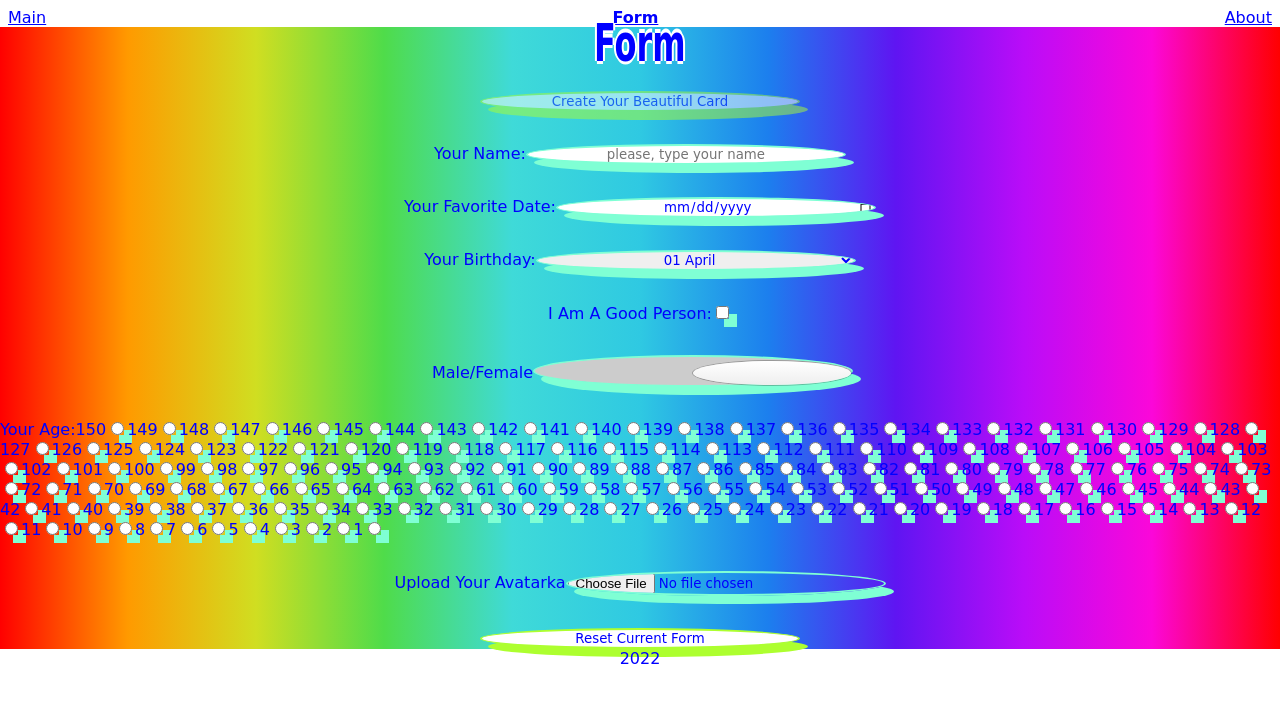
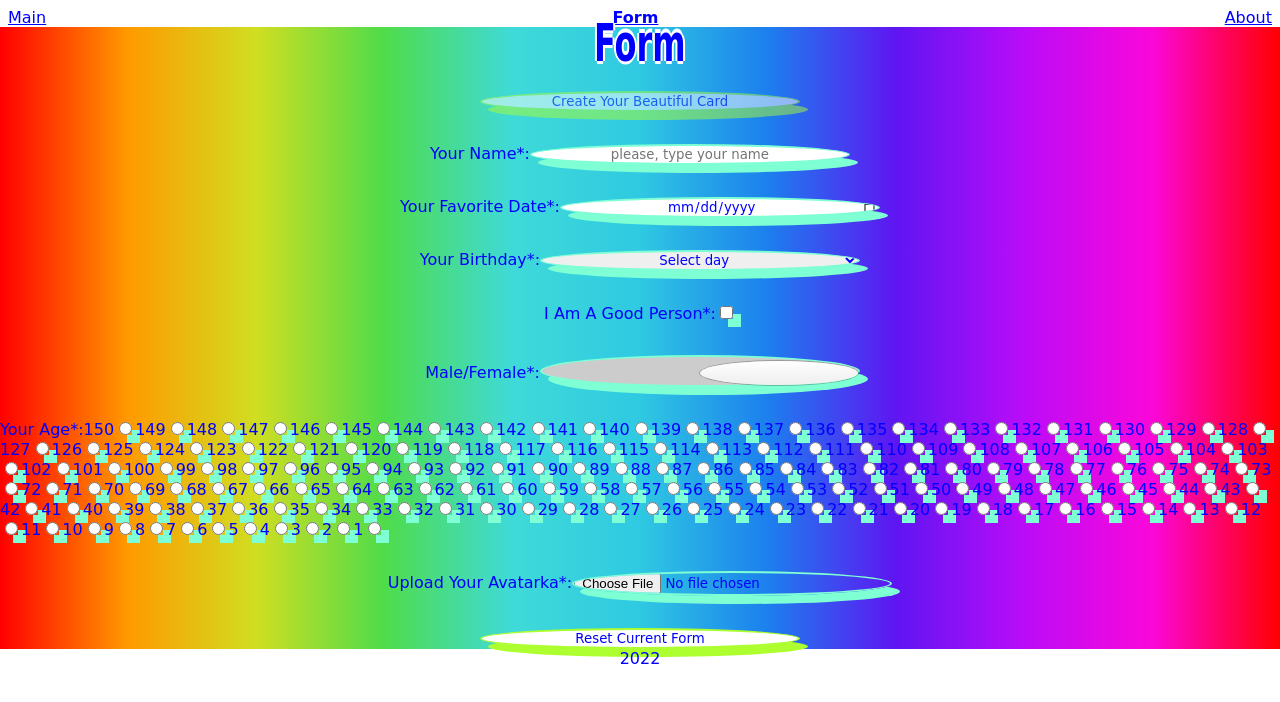
Before and after one commit to AmelianceSkyMusic/amelianceskymusic-REACT2022Q3, a React (Create React App) app in the folder react-02-forms/: page /form in a window 1280 px wide. Shown: the top 702 px of the page. Built offline with nearby package versions, Linux system fonts and the light colour scheme.

Commit message:
feat: add validation to form

```diff
--- a/react-02-forms/src/App/pages/Form.tsx
+++ b/react-02-forms/src/App/pages/Form.tsx
@@ -23,7 +23,6 @@ interface ICard {
 
 interface IFormState {
   isSubmitDisabled: boolean;
-  isFormError: boolean;
   previewImgUrl: string | null;
   errors: { [key: string]: string | null };
   cards: ICard[];
@@ -33,9 +32,27 @@ export class Form extends Component<unknown, IFormState> {
   formRef: React.RefObject<HTMLFormElement>;
   initCard: ICard;
 
+  state: IFormState = {
+    isSubmitDisabled: true,
+    previewImgUrl: null,
+    errors: {
+      name: null,
+      date: null,
+      birthday: null,
+      goodPerson: null,
+      sex: null,
+      age: null,
+      image: null,
+    },
+    cards: [],
+  };
+
   constructor(props: unknown) {
     super(props);
     this.formRef = React.createRef();
+    this.getFieldsDataFromForm = this.getFieldsDataFromForm.bind(this);
+
+    this.validation = this.validation.bind(this);
     this.addCard = this.addCard.bind(this);
     this.handleSubmit = this.handleSubmit.bind(this);
     this.onChangeHandler = this.onChangeHandler.bind(this);
@@ -52,21 +69,100 @@ export class Form extends Component<unknown, IFormState> {
     };
   }
 
-  state: IFormState = {
-    isSubmitDisabled: true,
-    isFormError: false,
-    previewImgUrl: null,
-    errors: {
-      name: null,
-      date: null,
-      birthday: null,
-      goodPerson: null,
-      sex: null,
-      age: null,
-      image: null,
-    },
-    cards: [],
-  };
+  getFieldsDataFromForm(): ICard {
+    const form = this?.formRef?.current as HTMLFormElement;
+    const formData = new FormData(form);
+
+    const name = formData.get('name')?.toString() || null;
+    const date = formData.get('date')?.toString() || null;
+    const birthday = formData.get('birthday')?.toString() || null;
+    const goodPerson = formData.get('goodPerson')?.toString() || null;
+    const sex = formData.get('sex')?.toString() || null;
+    const age = formData.get('age')?.toString() || null;
+    const imageObject = formData.get('image') || null;
+    const image =
+      imageObject && imageObject instanceof File && imageObject.name
+        ? URL.createObjectURL(imageObject)
+        : null;
+    const id = getRandomNumber(100_000_000_000, 999_999_999_999).toString();
+
+    const formFieldsData = {
+      name,
+      date,
+      birthday,
+      goodPerson,
+      sex,
+      age,
+      image,
+      id,
+    };
+    return formFieldsData;
+  }
+
+  validation(formFields: ICard) {
+    let name = null;
+    let date = null;
+    let birthday = null;
+    let goodPerson = null;
+    let sex = null;
+    let age = null;
+    let image = null;
+    let isValidated = true;
+
+    if (!formFields.name) {
+      name = '❗❗❗ ERROR: THE INPUT IS SO EMPTY! TRY AGAIN! ❗❗❗';
+      isValidated = false;
+    } else if (!formFields.name?.match(/[A-ZÀ-ÿ]/i)) {
+      name = '❗❗❗ ERROR: THE NAME IS SO INVALID! TRY AGAIN ❗❗❗';
+      isValidated = false;
+    } else if (formFields.name && formFields.name?.trim().length <= 4) {
+      name = '❗❗❗ ERROR: THE INPUT IS SO SHORTLY! TRY AGAIN ❗❗❗';
+      isValidated = false;
+    }
+
+    if (!formFields.date) {
+      date = '❗❗❗ ERROR: THE INPUT IS SO UNDEFINED! TRY AGAIN! ❗❗❗';
+      isValidated = false;
+    }
+
+    if (!formFields.birthday) {
+      birthday = '❗❗❗ ERROR: THE INPUT IS SO UNKNOWN! TRY AGAIN! ❗❗❗';
+      isValidated = false;
+    }
+
+    if (!formFields.goodPerson) {
+      goodPerson = '❗❗❗ ERROR: YOU ARE NOT GOOD ENOUGH! TRY AGAIN! ❗❗❗';
+      isValidated = false;
+    }
+
+    if (!formFields.sex) {
+      sex = '❗❗❗ ERROR: YOUR SEX NOT DEFINED ENOUGH! TRY AGAIN! ❗❗❗';
+      isValidated = false;
+    }
+
+    if (!formFields.age) {
+      age = '❗❗❗ ERROR: YOU ARE SO NO HAVE AGE! TRY AGAIN! ❗❗❗';
+      isValidated = false;
+    }
+
+    if (!formFields.image) {
+      image = '❗❗❗ ERROR: DO YOU HAVE ANY BEAUTIFUL PICTURE? TRY AGAIN! ❗❗❗';
+      isValidated = false;
+    }
+
+    this.setState({
+      errors: {
+        name,
+        date,
+        birthday,
+        goodPerson,
+        sex,
+        age,
+        image,
+      },
+    });
+    return isValidated;
+  }
 
   addCard(formFields: ICard) {
     if (
@@ -79,21 +175,28 @@ export class Form extends Component<unknown, IFormState> {
       formFields.image &&
       formFields.id
     ) {
-      this.setState({
-        cards: [...this.state.cards, formFields],
-      });
+      this.setState({ cards: [...this.state.cards, formFields] });
     }
   }
 
   resetFormHandler() {
-    this.setState({ previewImgUrl: null });
     this?.formRef?.current?.reset();
+    this.setState({
+      errors: {
+        name: null,
+        date: null,
+        birthday: null,
+        goodPerson: null,
+        sex: null,
+        age: null,
+        image: null,
+      },
+      previewImgUrl: null,
+    });
   }
 
-  onChangeHandler(event: React.FormEvent<HTMLFormElement>) {
-    this.setState({ isSubmitDisabled: false });
-
-    const form = event.currentTarget;
+  onChangeHandler() {
+    const form = this?.formRef?.current as HTMLFormElement;
     const formData = new FormData(form);
     const imageObject = formData.get('image') || null;
     const image =
@@ -101,45 +204,21 @@ export class Form extends Component<unknown, IFormState> {
         ? URL.createObjectURL(imageObject)
         : null;
 
-    this.setState({ previewImgUrl: image });
+    this.setState({ isSubmitDisabled: false, previewImgUrl: image });
   }
 
   handleSubmit(event: React.FormEvent<HTMLFormElement>) {
     event.preventDefault();
+    const formFieldsData = this.getFieldsDataFromForm();
 
-    const form = event.currentTarget;
-    const formData = new FormData(form);
-
-    const name = formData.get('name')?.toString() || null;
-    const date = formData.get('date')?.toString() || null;
-    const birthday = formData.get('birthday')?.toString() || null;
-    const goodPerson = formData.get('goodPerson')?.toString() || null;
-    const sex = formData.get('sex')?.toString() ? 'yes' : 'no';
-    const age = formData.get('age')?.toString() || null;
-    const imageObject = formData.get('image') || null;
-    const image =
-      imageObject && imageObject instanceof File ? URL.createObjectURL(imageObject) : null;
-    const id = getRandomNumber(100000000000, 999999999999).toString();
-
-    const formFields = {
-      name,
-      date,
-      birthday,
-      goodPerson,
-      sex,
-      age,
-      image,
-      id,
-    };
-
-    this.addCard(formFields);
-    this.resetFormHandler();
+    if (this.validation(formFieldsData)) {
+      this.addCard(formFieldsData);
+    }
   }
 
   render() {
-    const { cards, isSubmitDisabled, previewImgUrl } = this.state;
+    const { cards, isSubmitDisabled, previewImgUrl, errors } = this.state;
     const { formRef } = this;
-    console.log('previewImgUrl', previewImgUrl);
 
     return (
       <div className="form-page">
@@ -154,14 +233,17 @@ export class Form extends Component<unknown, IFormState> {
             Create Your Beautiful Card
           </Button>
 
-          <TextInput name="name" placeholder="please, type your name">
-            Your Name:
+          <TextInput name="name" placeholder="please, type your name" error={errors.name}>
+            Your Name*:
           </TextInput>
 
-          <DateInput name="date">Your Favorite Date:</DateInput>
+          <DateInput name="date" error={errors.date}>
+            Your Favorite Date*:
+          </DateInput>
 
           <Dropdown
             name="birthday"
+            title="Select day"
             options={[
               '01 April',
               '01 August',
@@ -536,13 +618,18 @@ export class Form extends Component<unknown, IFormState> {
               '31 October',
               '31 September',
             ]}
+            error={errors.birthday}
           >
-            Your Birthday:
+            Your Birthday*:
           </Dropdown>
 
-          <Checkbox name="goodPerson">I Am A Good Person:</Checkbox>
+          <Checkbox name="goodPerson" error={errors.goodPerson}>
+            I Am A Good Person*:
+          </Checkbox>
 
-          <Switcher name="sex">Male/Female</Switcher>
+          <Switcher name="sex" error={errors.sex}>
+            Male/Female*:
+          </Switcher>
 
           <RadioButtons
             name="age"
@@ -698,12 +785,13 @@ export class Form extends Component<unknown, IFormState> {
               '2',
               '1',
             ]}
+            error={errors.age}
           >
-            Your Age:
+            Your Age*:
           </RadioButtons>
 
-          <FileUpload name="image" accept=".jpg, .jpeg, .png">
-            Upload Your Avatarka
+          <FileUpload name="image" accept=".jpg, .jpeg, .png" error={errors.image}>
+            Upload Your Avatarka*:
           </FileUpload>
           {previewImgUrl && (
             <img className="form__img-preview" src={previewImgUrl} alt={previewImgUrl} />
@@ -717,8 +805,8 @@ export class Form extends Component<unknown, IFormState> {
                 <h2>Your Name: {card.name}</h2>
                 <p>Your Favorite Date: {card.date}</p>
                 <p>Your Birthday: {card.birthday}</p>
-                <p>Are You A Good Person: {card.goodPerson}</p>
-                <p>Male/Female: {card.sex}</p>
+                <p>{card.goodPerson && 'I am a good person'}</p>
+                <p>Male/Female: {card.sex ? 'yes' : 'no'}</p>
                 <p>Your Age: {card.age}</p>
                 {card.image && <img src={card.image} alt={card.image} />}
               </div>
```
